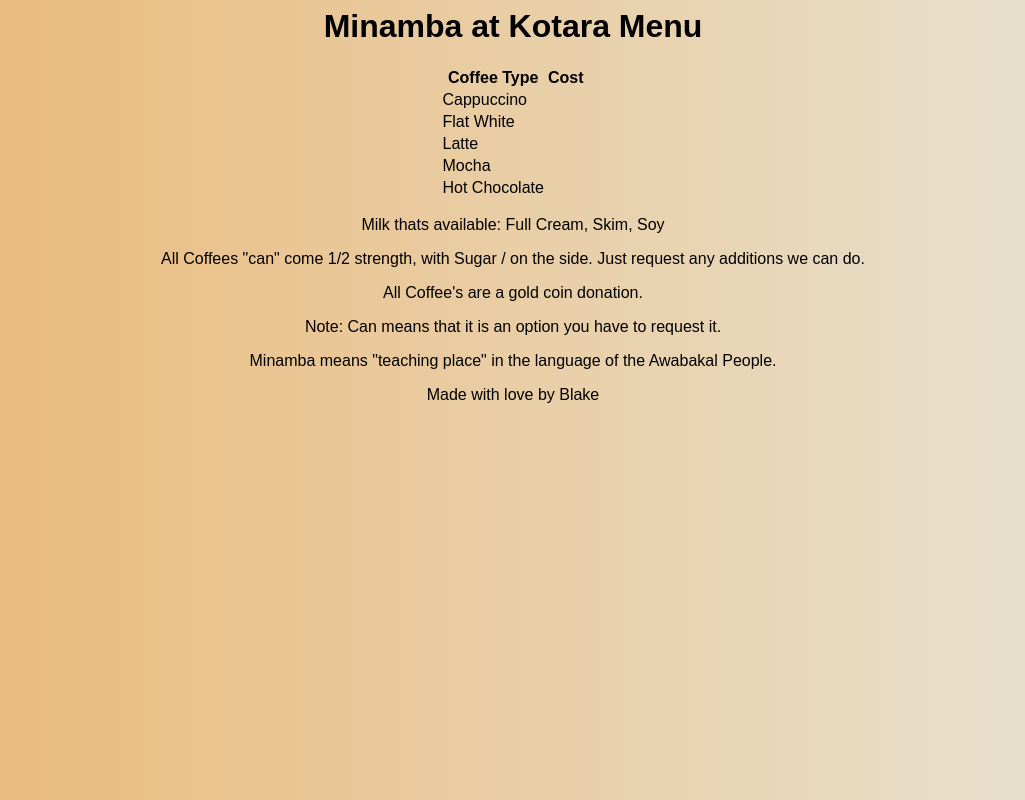
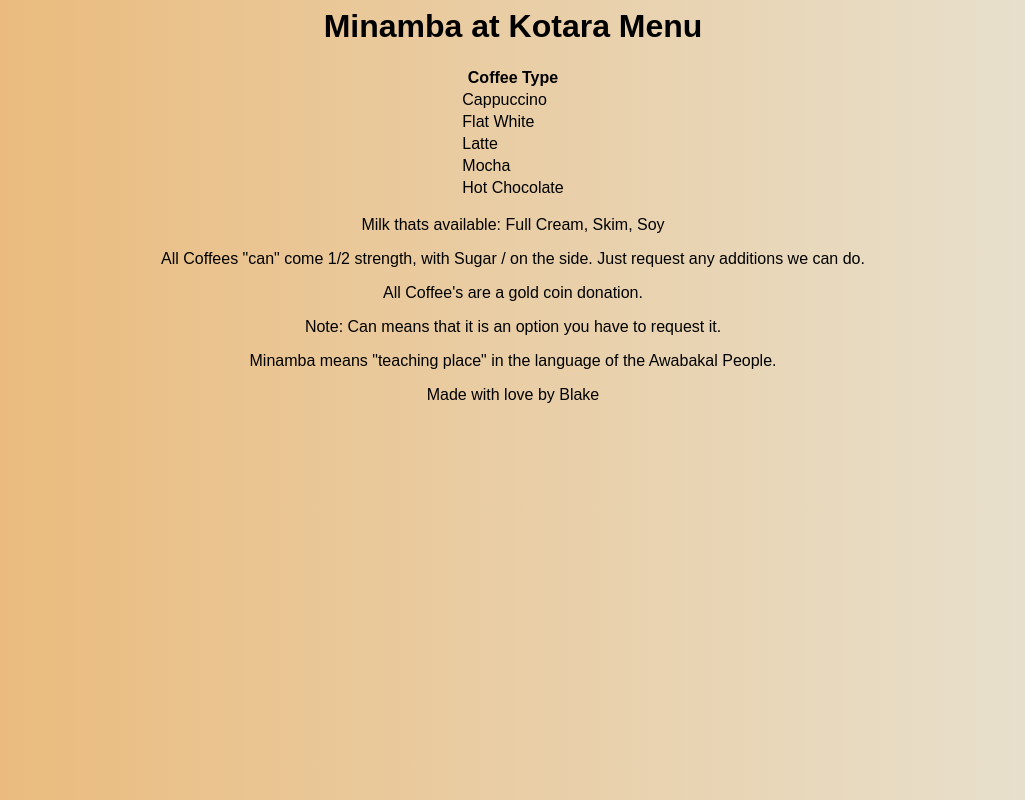
Before and after one commit to KHSHosp/khshosp.github.io, a plain HTML site: page index.html in a window 1280 px wide. Shown: the whole page, without its empty margins (127-1152 px from the left). Drawn offline with Linux system fonts and the light colour scheme.

Commit message:
Update index.html

```diff
--- a/index.html
+++ b/index.html
@@ -13,7 +13,6 @@
         <table class="center">
             <tr>
               <th>Coffee Type</th>
-              <th>Cost</th>
             </tr>
             <tr>
               <td>Cappuccino</td>
```
